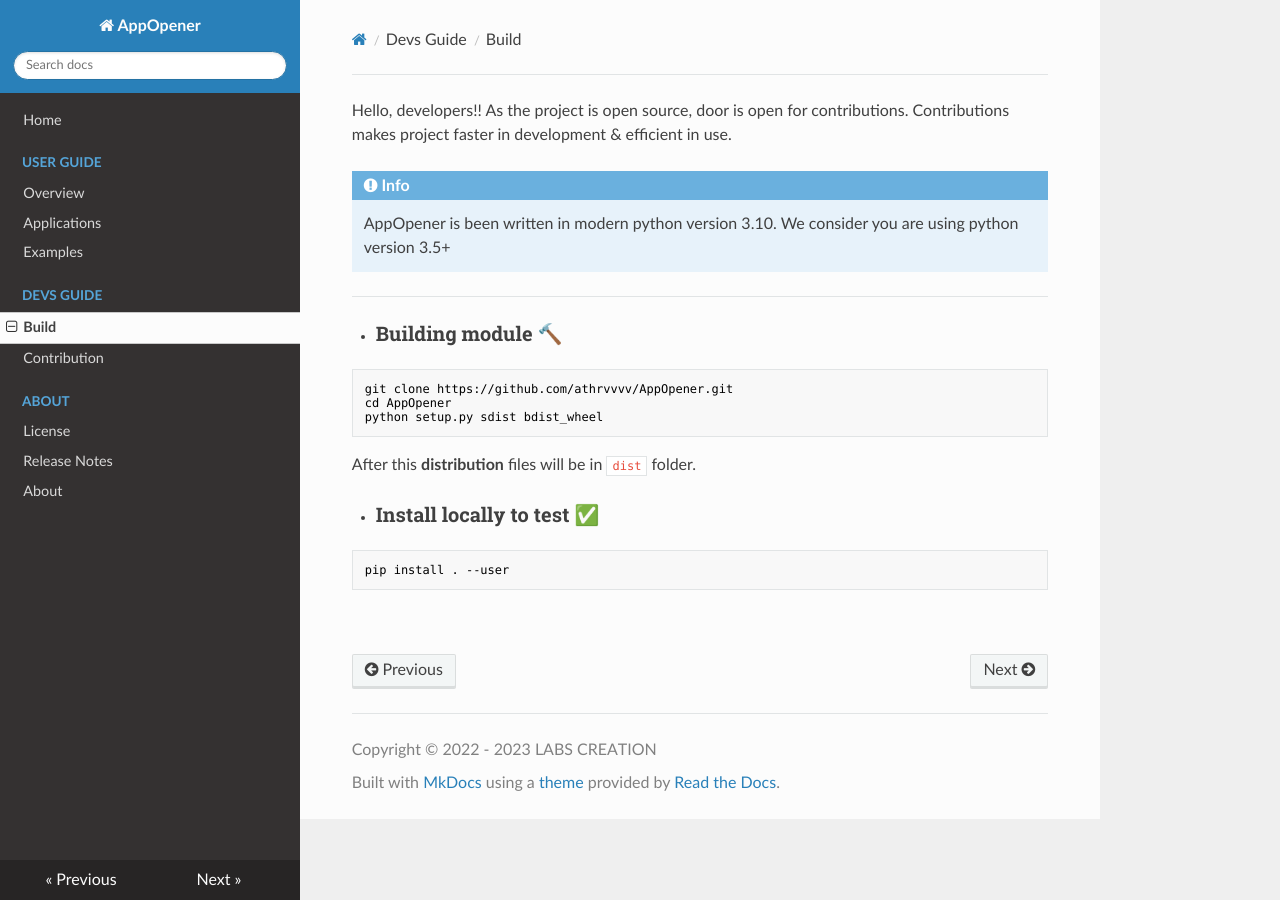
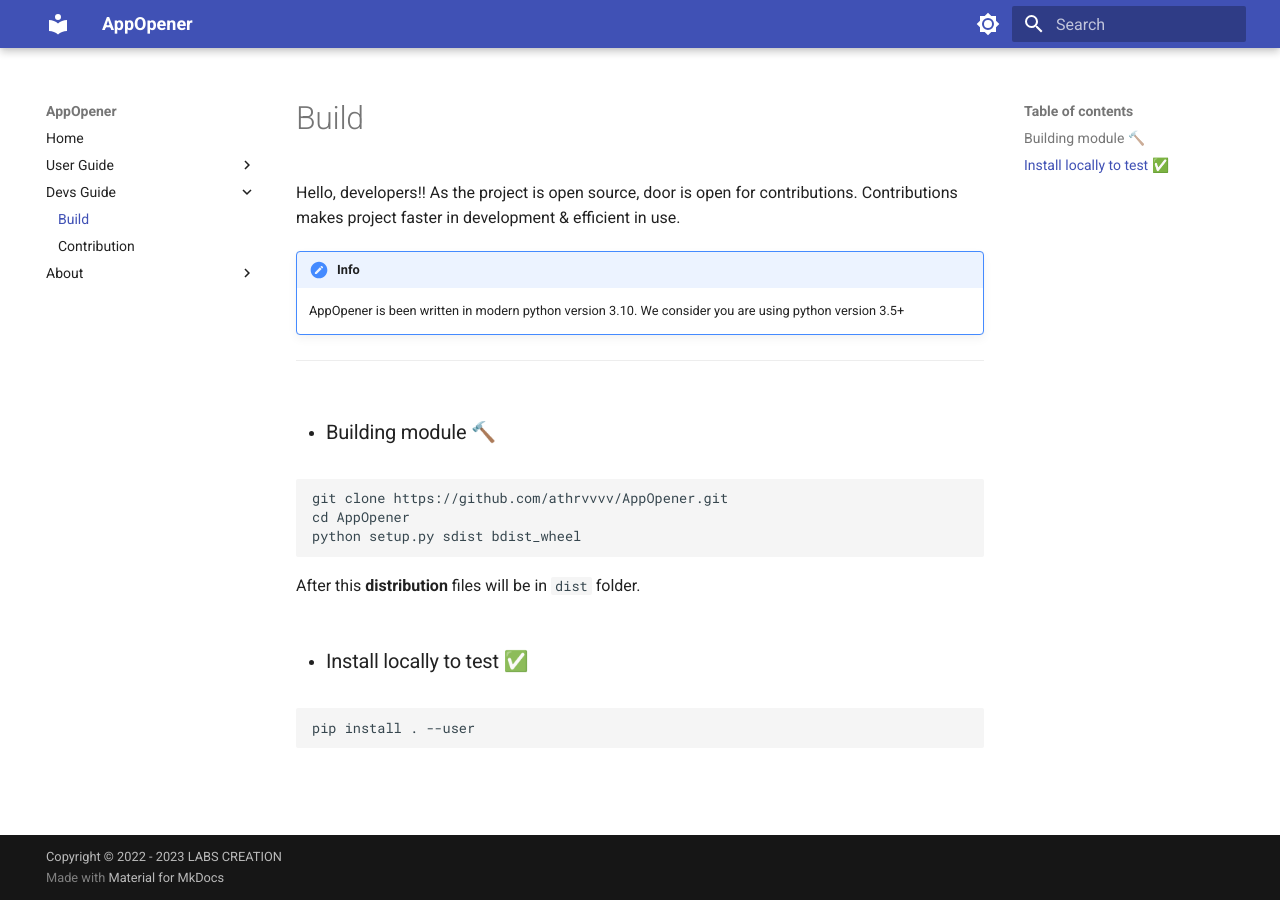
Before and after one commit to athrvvvv/AppOpener, an MkDocs documentation site: the page built from docs/Build.md, in a window 1280 px wide. Built offline with MkDocs 1.6.1 and Material for MkDocs 9.7.7, drawn with Linux system fonts in a browser that asks for light colours; nearby versions of some CDN libraries.

Commit message:
Migrated to material theme 😍

```diff
--- a/mkdocs.yml
+++ b/mkdocs.yml
@@ -14,14 +14,32 @@
     - 'Release Notes': 'release-notes.md'
     - 'About': 'About.md'
 theme:
-    name: readthedocs
-    favicon: img/favicon.png
+  name: material
+  favicon: img/favicon.ico
+  palette:
+    # Palette toggle for light mode
+    - scheme: default
+      toggle:
+        icon: material/brightness-7
+        name: Switch to dark mode
+
+    # Palette toggle for dark mode
+    - scheme: slate
+      toggle:
+        icon: material/brightness-4
+        name: Switch to light mode
+
 markdown_extensions:
   - admonition
   - attr_list
   - md_in_html
   - def_list
   - tables
+  - pymdownx.details
+  - pymdownx.superfences
+  - pymdownx.emoji:
+      emoji_index: !!python/name:materialx.emoji.twemoji
+      emoji_generator: !!python/name:materialx.emoji.to_svg
 
-extra_css: [extra.css]
+
 copyright: Copyright &copy; 2022 - 2023 LABS CREATION
```
